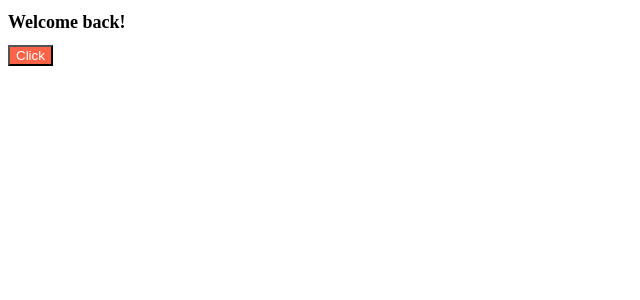
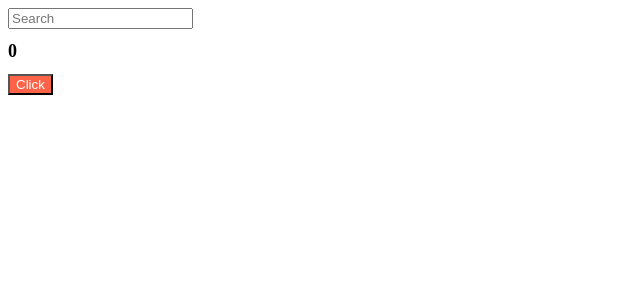
Before and after one commit to Devheun/react_clone, a React (Create React App) app in the folder react-study/: page / in a window 1280 px wide. Shown: the top 300 px of the page, without its empty margins (0-640 px from the left). Built offline with nearby package versions, Linux system fonts and the light colour scheme.

Commit message:
react study (effects)

```diff
--- a/react-study/src/App.js
+++ b/react-study/src/App.js
@@ -1,12 +1,32 @@
 
 import Button from "./Button";
 import styles from "./App.module.css";
+import {useState,useEffect} from "react";
 
 function App() {
+	const [value,setValue] = useState(0);
+	const [key,setKey]=useState("");
+	const onClick=()=>setValue((prev)=>prev+1);
+	const onChange=(event)=>setKey(event.target.value);
+
+	useEffect(()=>{
+		console.log("I run only once");
+	},[]);
+	useEffect(()=>{
+		console.log("I run when 'key' changes");
+	},[key]);
+	useEffect(()=>{
+		console.log("I run when 'value' changes");
+	},[value]);
   return (
     <div>
-		<h1 id={styles.title}>Welcome back!</h1>
-		<Button text={"Click"}></Button>
+		 <input
+			 value={key}
+			 type="text"
+			 placeholder="Search"
+			 onChange={onChange}></input>
+		<h1 id={styles.title}>{value}</h1>
+		<Button text={"Click"} onClick={onClick}></Button>
 	</div>
   );
 }
--- a/react-study/src/Button.js
+++ b/react-study/src/Button.js
@@ -1,8 +1,11 @@
 import PropTypes from "prop-types";
 import styles from "./Button.module.css";
 
-function Button({text}){
-	return <button className={styles.btn}>{text}</button>;
+function Button({text,onClick}){
+	return (
+		<button className={styles.btn}
+				onClick={onClick}>{text}</button>
+	);
 }
 
 Button.propTypes={
--- a/react-study/src/index.js
+++ b/react-study/src/index.js
@@ -5,7 +5,5 @@ import App from './App';
 
 const root = ReactDOM.createRoot(document.getElementById('root'));
 root.render(
-  <React.StrictMode>
     <App />
-  </React.StrictMode>
 );
```
